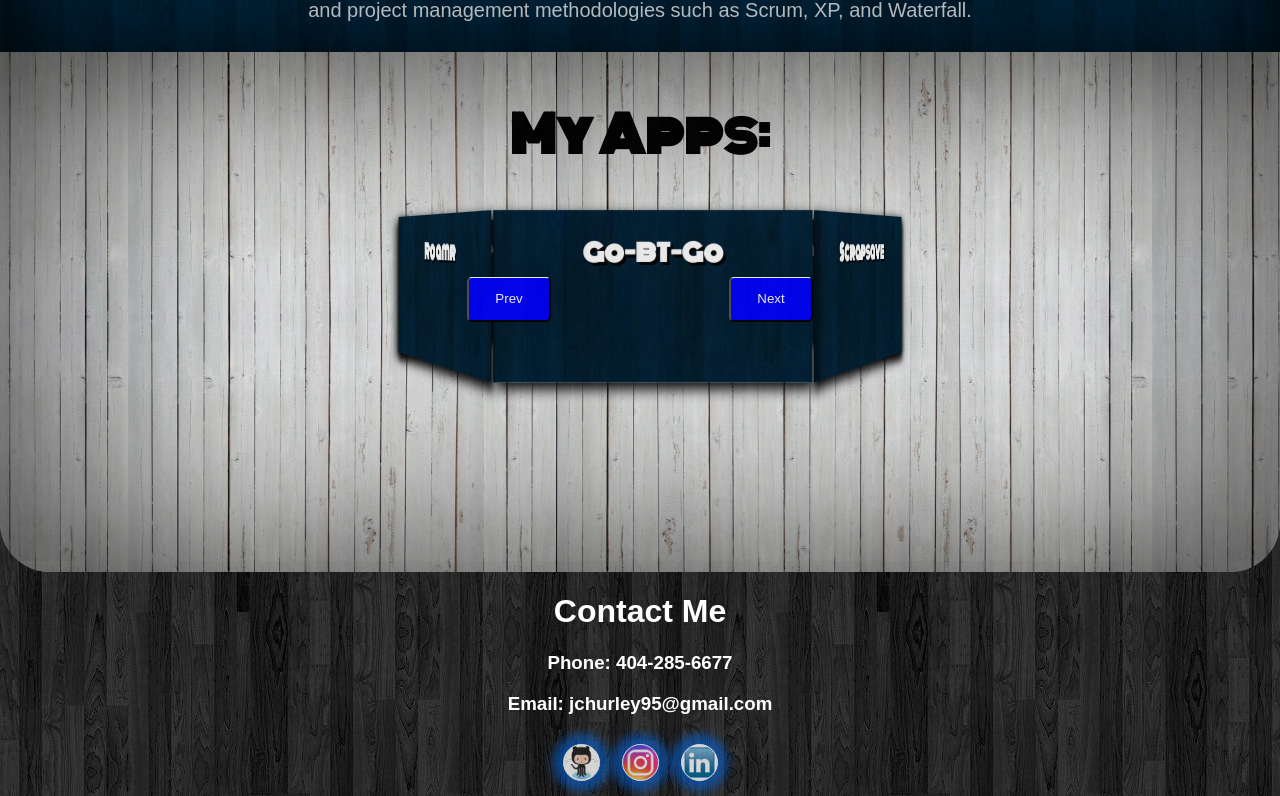
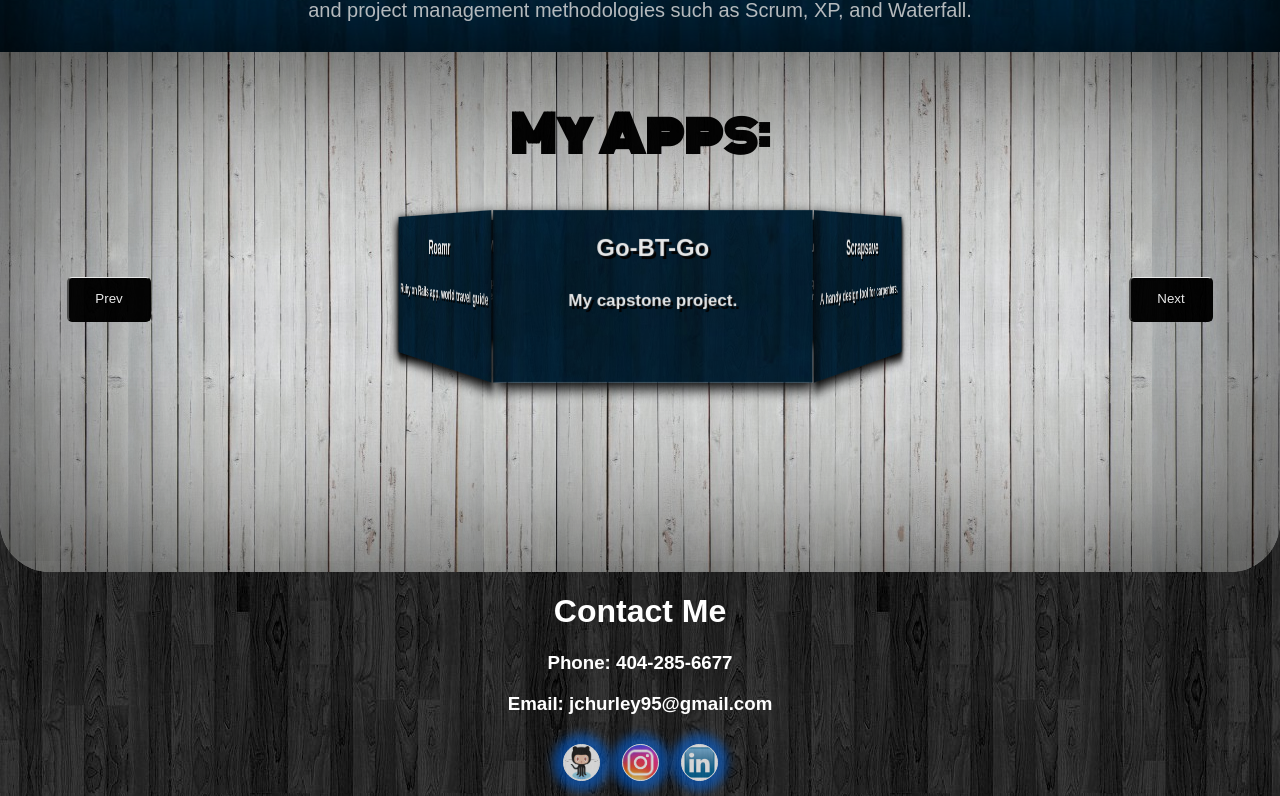
Before and after one commit to jchurley95/react-portfolio, a React (Create React App) app: page / in a window 1280 px wide. Shown: the part 975-1771 px from the top of the page. Built offline with nearby package versions, Linux system fonts and the light colour scheme; a web font is replaced by a local one.

Commit message:
Updated css

```diff
--- a/package.json
+++ b/package.json
@@ -5,6 +5,7 @@
   "dependencies": {
     "react": "^15.6.1",
     "react-dom": "^15.6.1",
+    "react-router-dom": "^4.2.2",
     "react-scripts": "1.0.10",
     "react-transition-group": "^2.2.0"
   },
--- a/src/App.css
+++ b/src/App.css
@@ -28,7 +28,6 @@
   opacity: 0.8;
   background-color: white;
   margin: 11px;
-  box-shadow:
 }
 .icon:hover {
   opacity: 1;
@@ -80,7 +79,6 @@
   justify-content: center;
   font-family: 'Monoton', sans-serif;
   font-size: 30px;
-  text-decoration: ;
   border-radius: 300px;
   border-left: 2px solid rgba(225,225,225,0.5);
   box-shadow: 5px 5px rgba(225,225,225,0.3);
@@ -151,7 +149,7 @@
   width: 100%;
   position: absolute;
   transform-style: preserve-3d;
-  transition: transform 10s;
+  transition: transform 1s;
 }
 .item {
   display: block;
@@ -166,10 +164,11 @@
   text-align: center;
   box-shadow: 2px 5px 10px 1px black;
   text-shadow: 2px 2px black;
+  font-family: sans-serif;
 }
 .next, .prev {
   color: white;
-  background: blue;
+  background: black;
   position: absolute;
   padding: 1em 2em;
   cursor: pointer;
@@ -181,8 +180,8 @@
 /* .next:active, .prev:active {
   top: 104px;
 } */
-.next { right: 35em; }
-.prev { left: 35em; }
+.next { right: 5em; }
+.prev { left: 5em; }
 /* END carousel styling*/
 
 /* Projects CSS */
@@ -228,6 +227,10 @@
   border-top-right-radius: 300px;
   opacity: 0.8;
   box-shadow: 0 0 10px black;
+}
+.project-link {
+  text-decoration: none;
+  color: white;
 }
 .project-image:hover {
   opacity: 1;
--- a/src/App.js
+++ b/src/App.js
@@ -7,6 +7,7 @@ import Navbar from './components/Navbar';
 import Contact from './components/Contact';
 import SocialMedia from './components/SocialMedia';
 import projectData from './projectData';
+import { Link } from 'react-router-dom'
 
 class App extends Component {
   constructor() {
@@ -64,7 +65,10 @@ class App extends Component {
                             rotateDegrees = rotateDegrees + 60;
                             let currentStyle = {transform: "rotateY("+rotateDegrees+"deg) translateZ(218px)"}
                             return <div className="item" style={currentStyle}>
-                                            <h3>{project.name}</h3>
+                                            <a href={project.deployedlink} className="project-link">
+                                              <h3>{project.name}</h3>
+                                              </a>
+                                              <h5>{project.description}</h5>
                                     </div>
                         })}
                     </div>
--- a/src/projectData.js
+++ b/src/projectData.js
@@ -40,7 +40,7 @@ export default [
     },
     {
         name: 'Roamr',
-        description: "My first React app! This portfolio is my second.",
+        description: "Ruby on Rails app, world travel guide",
         image: pizza,
         githublink: 'https://github.com/jchurley95/project_vagabond',
         deployedlink: 'https://roam-r.herokuapp.com/'
```
Also changed, not shown: 1 other file (tests, documents, lock files or other folders).
